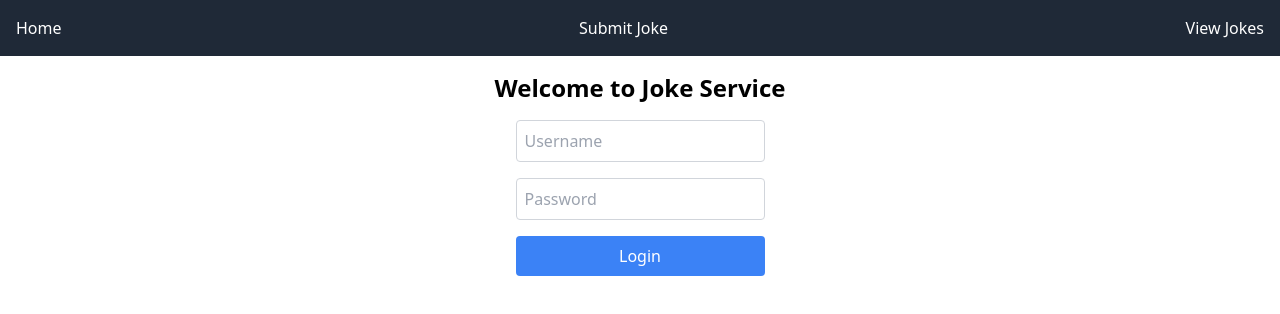
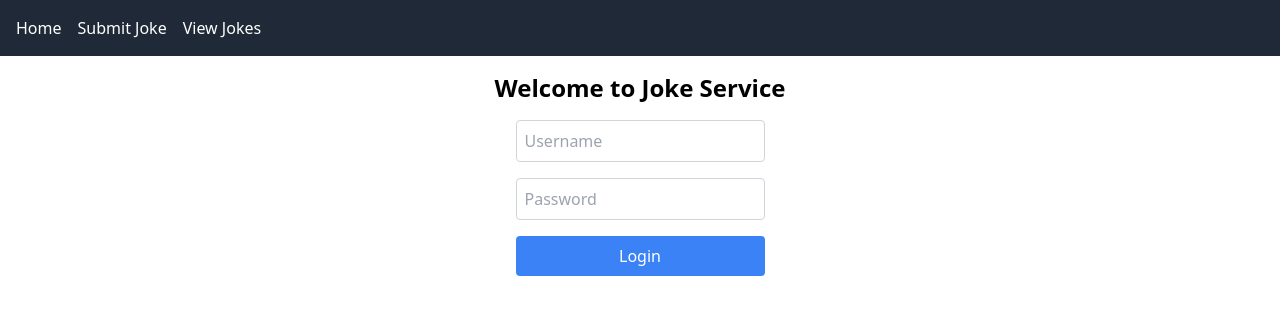
Before and after one commit to RuzbihanZaleek/jokes-service-frontend, a Next.js app: page / in a window 1280 px wide. Shown: the top 314 px of the page. Built offline with nearby package versions, Linux system fonts and the light colour scheme.

Commit message:
nav bar changes

```diff
--- a/app/components/Navbar.tsx
+++ b/app/components/Navbar.tsx
@@ -1,13 +1,35 @@
 "use client";
 
 import Link from "next/link";
+import { useEffect, useState } from "react";
 
 const Navbar = () => {
+  const [isAuthorized, setIsAuthorized] = useState(false);
+
+  useEffect(() => {
+    // Check if the user is authorized by looking for a token in local storage
+    const token = localStorage.getItem("token");
+    if (token) {
+      setIsAuthorized(true);
+    } else {
+      setIsAuthorized(false);
+    }
+  }, []);
+
   return (
     <nav className="flex justify-between p-4 bg-gray-800 text-white">
-      <Link href="/">Home</Link>
-      <Link href="/submit">Submit Joke</Link>
-      <Link href="/jokes">View Jokes</Link>
+      <div className="flex space-x-4">
+        <Link href="/">Home</Link>
+        <Link href="/submit">Submit Joke</Link>
+        <Link href="/jokes">View Jokes</Link>
+      </div>
+
+      {/* Conditionally render the Unmoderate Jokes link */}
+      {isAuthorized && (
+        <div className="ml-4">
+          <Link href="/submittedJokes">Submitted Jokes</Link>
+        </div>
+      )}
     </nav>
   );
 };
```
